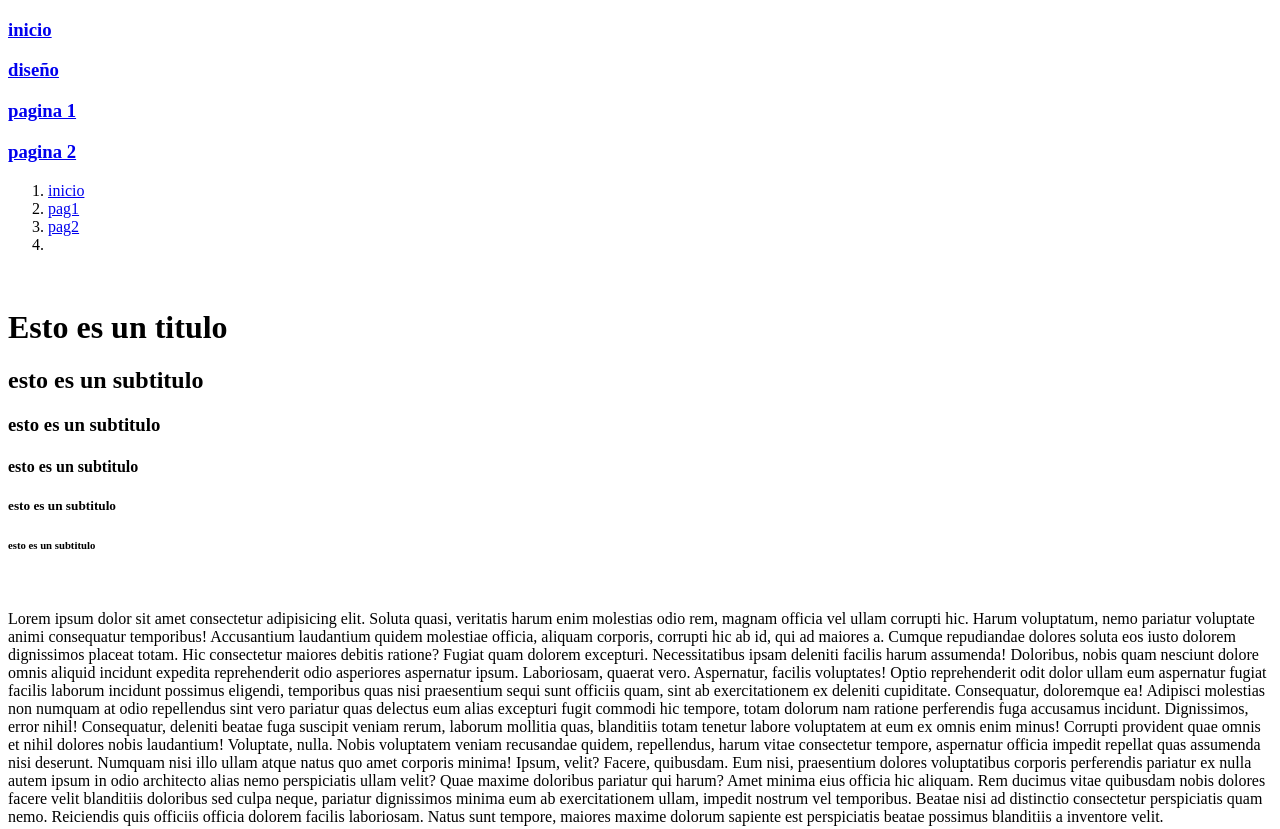
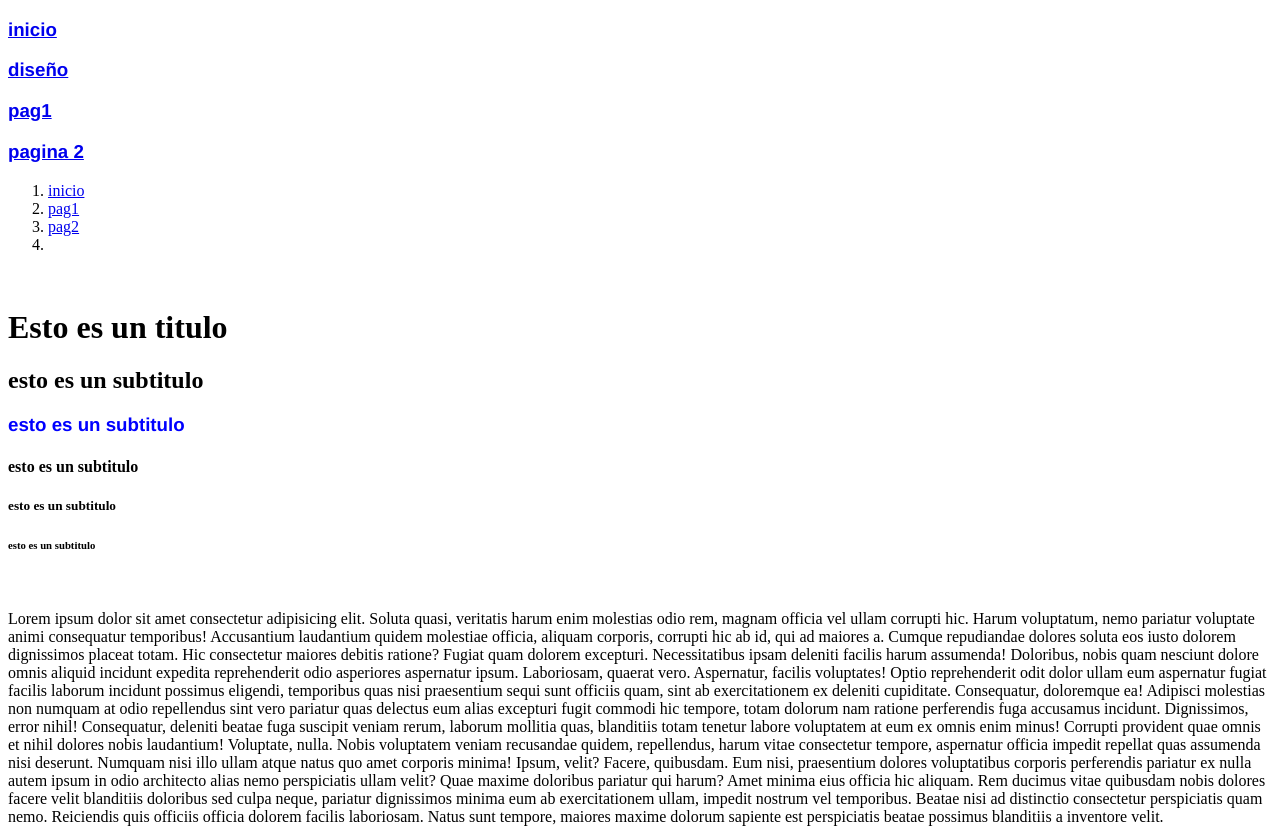
Before and after one commit to 31gerchu464/practica-1, a plain HTML site: page index.html in a window 1280 px wide. Shown: the top 829 px of the page. Drawn offline with Linux system fonts and the light colour scheme.

Commit message:
crecion pag y style

```diff
--- a/index.html
+++ b/index.html
@@ -5,11 +5,12 @@
     <meta http-equiv="X-UA-Compatible" content="IE=edge">
     <meta name="viewport" content="width=device-width, initial-scale=1.0">
     <title>mi primer pagina</title>
+    <link rel="stylesheet" href="./style.css">
 </head>
 <body>
     <h3><a href="./index.html">inicio</a></h3>
     <h3><a href="./diseño.html">diseño</a></h3>
-    <h3><a href="#">pagina 1</a></h3>
+    <h3><a href="#./pag1">pag1</a></h3>
     <h3><a href="./pag2.html">pagina 2</a></h3>
     <ol>
         <li><a href="./diseño.html"> inicio</a></li>
--- /dev/null
+++ b/style.css
@@ -0,0 +1,5 @@
+h3{
+    color: blue;
+    font: size 40px;
+    font-family: 'Franklin Gothic Medium', 'Arial Narrow', Arial, sans-serif;
+}
```
Also changed, not shown: pag1.html (+2 -1 lines), pag2.html (+1 -1 lines).
